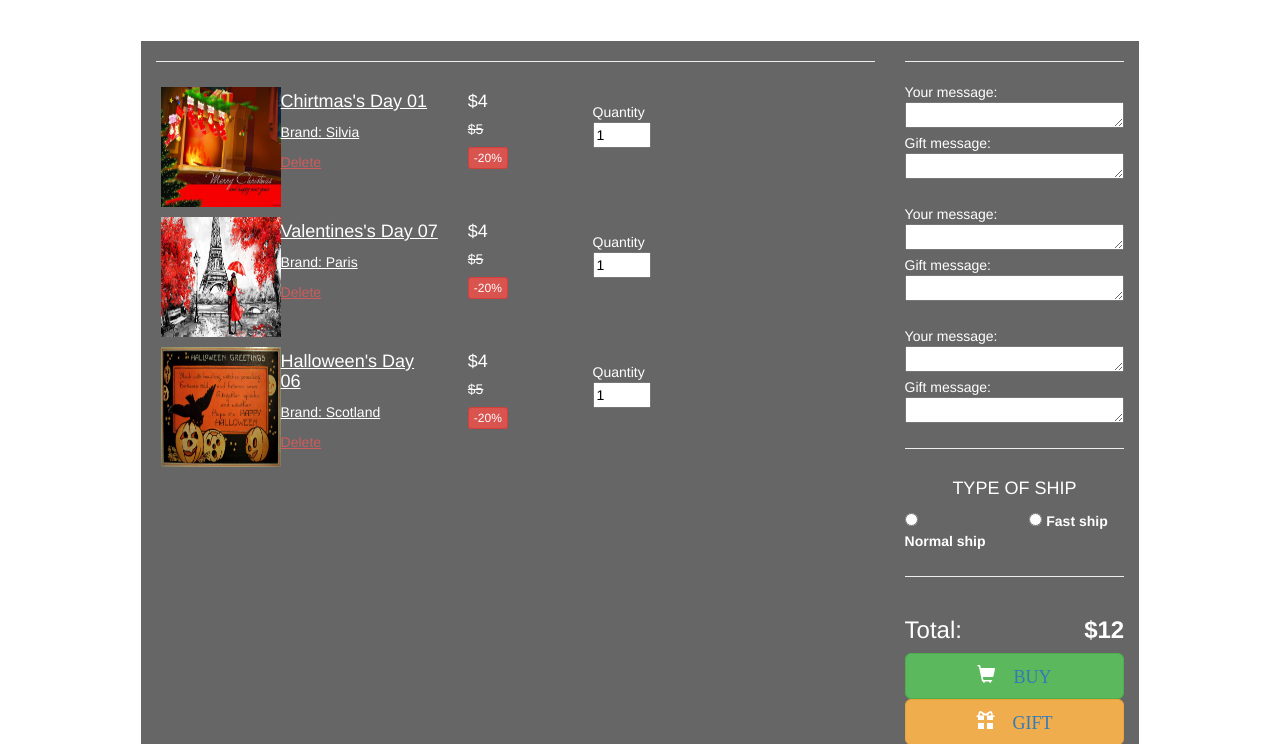
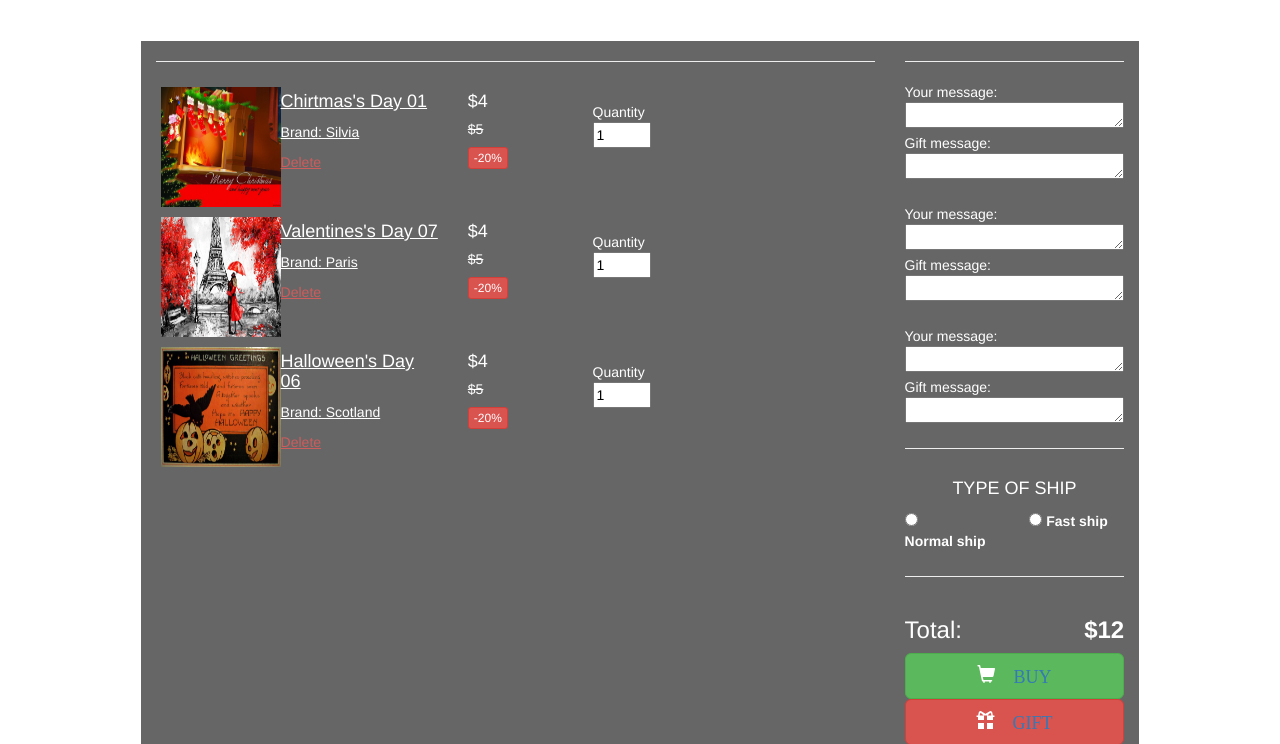
Before and after one commit to nhuduy/CardsSpecial, a plain HTML site: page Cart.html in a window 1280 px wide. Shown: the part 56-800 px from the top of the page. Drawn offline with Linux system fonts and the light colour scheme.

Commit message:
Update Cart.html
Change color button Gift

```diff
--- a/Cart.html
+++ b/Cart.html
@@ -370,7 +370,7 @@ function closeForm() {
     		<!--Btn Gift-->
     		<div class="row">
     			<div class="col-md-12">
-    				<button type="button" class="btn btn-warning btn-lg btn-block">
+    				<button type="button" class="btn btn-danger btn-lg btn-block">
                         <span class="glyphicon glyphicon-gift" aria-hidden="true">
                             <a href="#"> GIFT</a>
                         </span>
```
